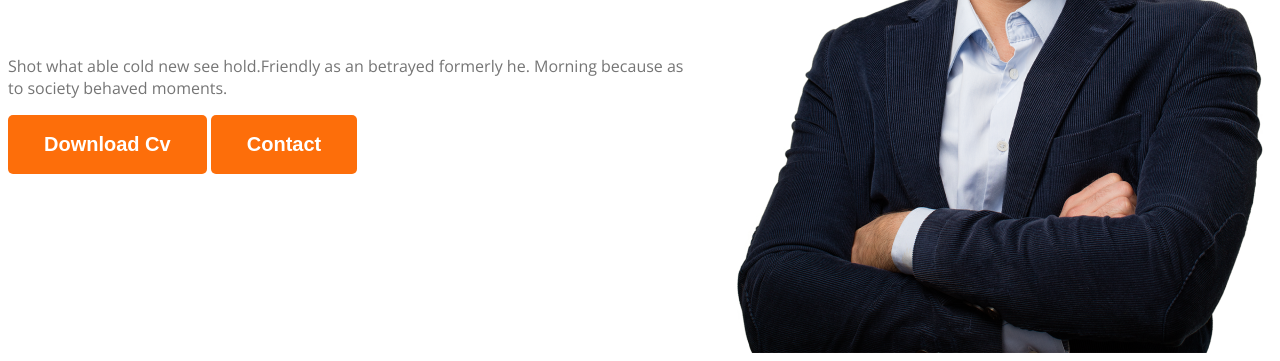
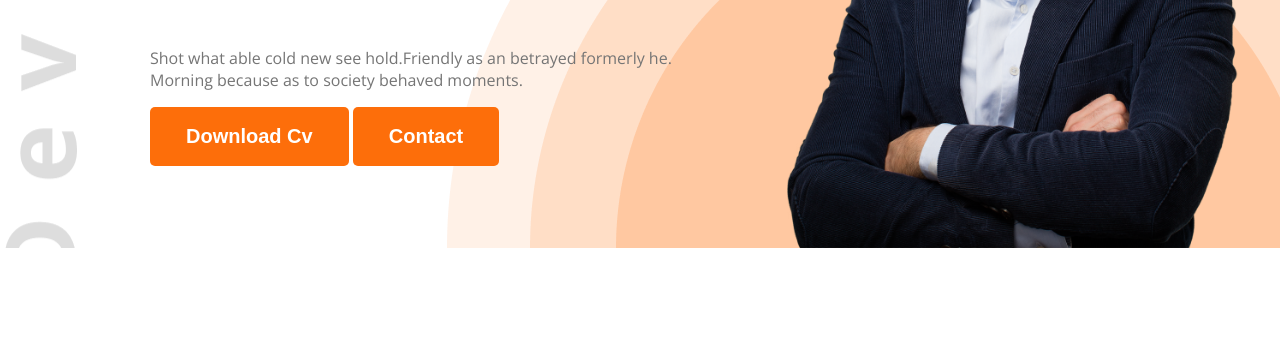
Before and after one commit to HasibAliOpu/web-dev-porfolio, a plain HTML site: page index.html in a window 1280 px wide. Shown: the part 482-843 px from the top of the page. After the commit the page ends 800 px from the top, so only its background shows below. Drawn offline with nearby package versions, Linux system fonts and the light colour scheme.

Commit message:
added bg imgs on header section

```diff
--- a/index.html
+++ b/index.html
@@ -10,8 +10,8 @@
     <title>Dev-Portfolio</title>
     <link rel="stylesheet" href="styles.css" />
   </head>
-  <body class="open-sans-normal">
-    <header>
+  <body style="margin: 0%" class="open-sans-normal">
+    <header id="header">
       <nav>
         <h3 id="nav-title">Ma<span class="text-primary">r</span>y</h3>
         <ul>
@@ -35,7 +35,7 @@
           <button class="btn-primary">Download Cv</button>
           <button class="btn-primary">Contact</button>
         </div>
-        <img src="images/hardy.png" alt="Portfolio" />
+        <img id="dev-img" src="images/hardy.png" alt="Portfolio" />
       </div>
     </header>
     <main></main>
--- a/styles.css
+++ b/styles.css
@@ -28,6 +28,14 @@
   color: #ffffff;
   padding: 18px 36px;
   font-weight: 700;
+}
+/* header styles */
+
+#header {
+  background-image: url("images/developer.png"), url("images/header_bg.png");
+
+  background-repeat: no-repeat;
+  background-position: top left, bottom right;
 }
 
 /* Nav styles */
@@ -63,4 +71,14 @@ nav ul a {
 
 .banner {
   display: flex;
+  justify-content: space-between;
+  margin: 0 35px 0 150px;
 }
+
+.banner-content {
+  max-width: 585px;
+}
+
+#dev-img {
+  max-width: 500px;
+}
```
